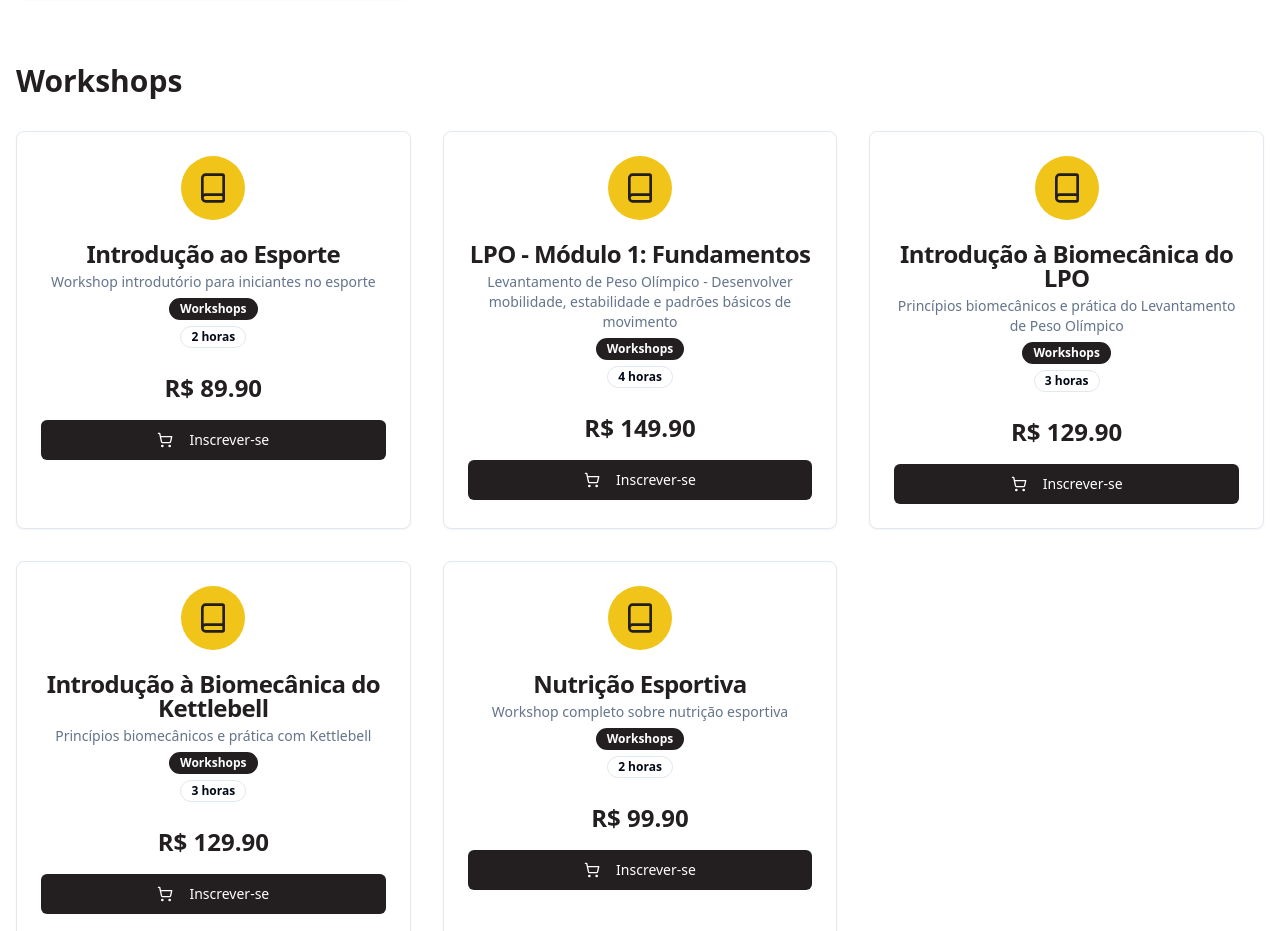
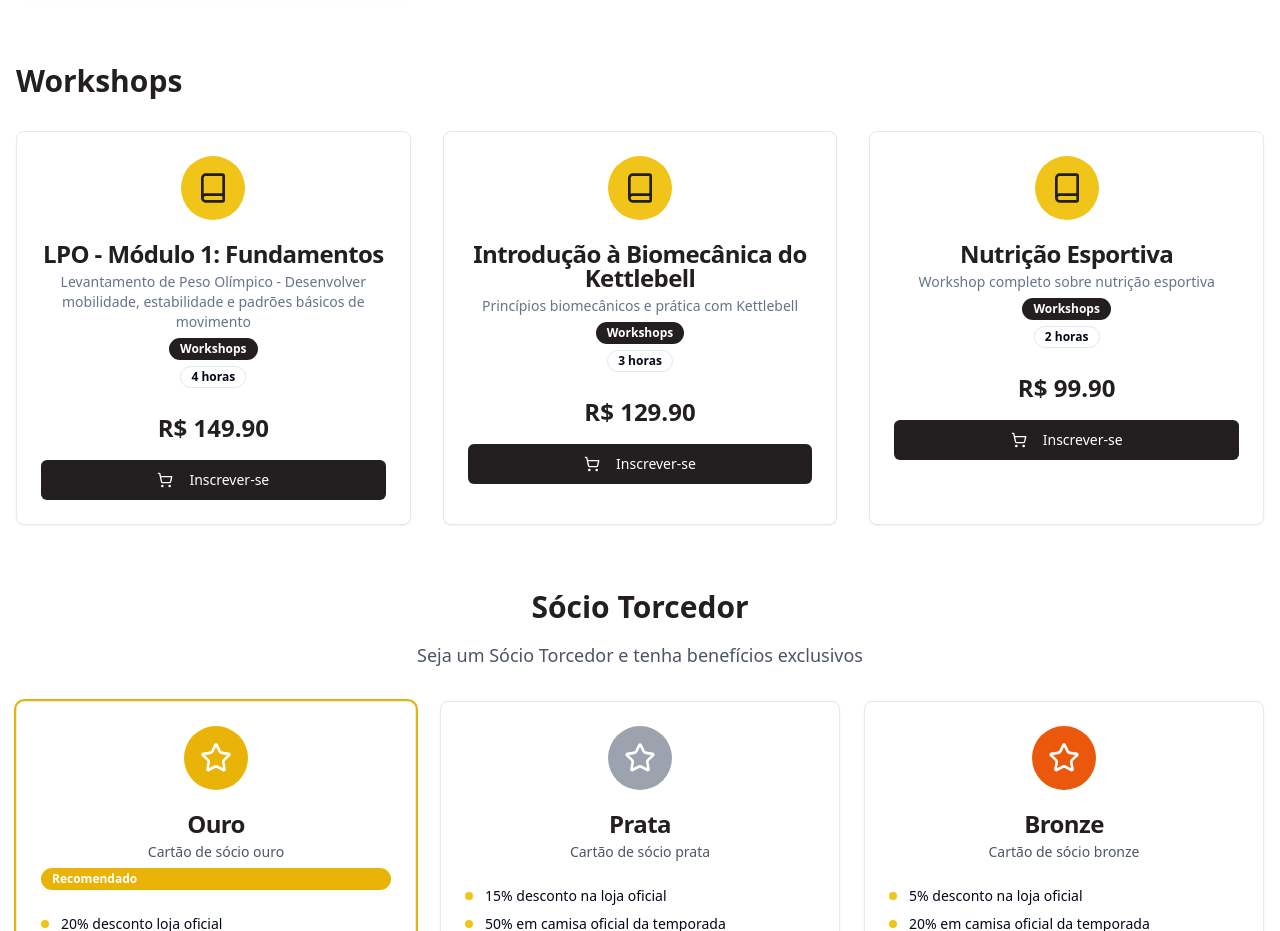
Before and after one commit to dayron65/gorila-rise-hub, a React (Vite) app: page /loja in a window 1280 px wide. Shown: the part 1101-2032 px from the top of the page. Built offline with nearby package versions, Linux system fonts and the light colour scheme.

Commit message:
Remove workshop items
Removed "Introdução ao Esporte" and "Introdução à Biomecânica do LPO" workshops from the Loja page.

```diff
--- a/src/pages/Loja.tsx
+++ b/src/pages/Loja.tsx
@@ -31,15 +31,6 @@ const Loja = () => {
 
   const workshops = [
     {
-      id: 3,
-      nome: 'Introdução ao Esporte',
-      preco: 89.90,
-      duracao: '2 horas',
-      categoria: 'Workshops',
-      icon: Book,
-      descricao: 'Workshop introdutório para iniciantes no esporte'
-    },
-    {
       id: 4,
       nome: 'LPO - Módulo 1: Fundamentos',
       preco: 149.90,
@@ -47,15 +38,6 @@ const Loja = () => {
       categoria: 'Workshops',
       icon: Book,
       descricao: 'Levantamento de Peso Olímpico - Desenvolver mobilidade, estabilidade e padrões básicos de movimento'
-    },
-    {
-      id: 5,
-      nome: 'Introdução à Biomecânica do LPO',
-      preco: 129.90,
-      duracao: '3 horas',
-      categoria: 'Workshops',
-      icon: Book,
-      descricao: 'Princípios biomecânicos e prática do Levantamento de Peso Olímpico'
     },
     {
       id: 6,
```
